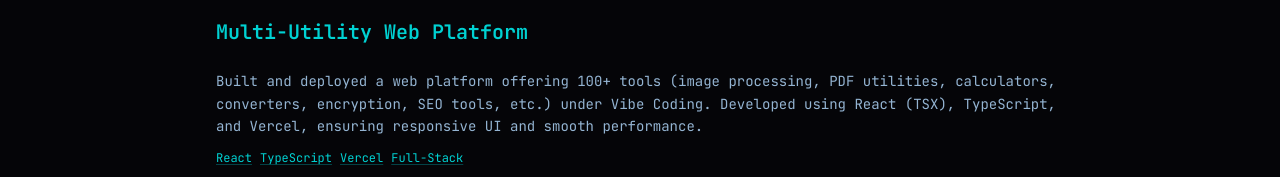
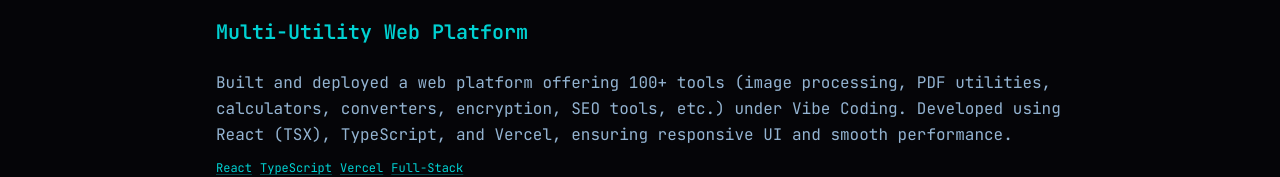
Before and after one commit to iam-sandipmaity/sandip, a Next.js app: page / in a window 1280 px wide. Shown: the part 623-800 px from the top of the page. Built offline with nearby package versions, Linux system fonts and the light colour scheme; no server answers.

Commit message:
Update ProjectCard: increase font size to text-base

```diff
--- a/components/ProjectCard.tsx
+++ b/components/ProjectCard.tsx
@@ -59,7 +59,7 @@ export default function ProjectCard({ project }: ProjectCardProps) {
                 </div>
             </div>
 
-            <p className="font-mono text-muted text-sm leading-relaxed mb-3">
+            <p className="font-mono text-muted text-base leading-relaxed mb-3">
                 {project.description}
             </p>
 
```
